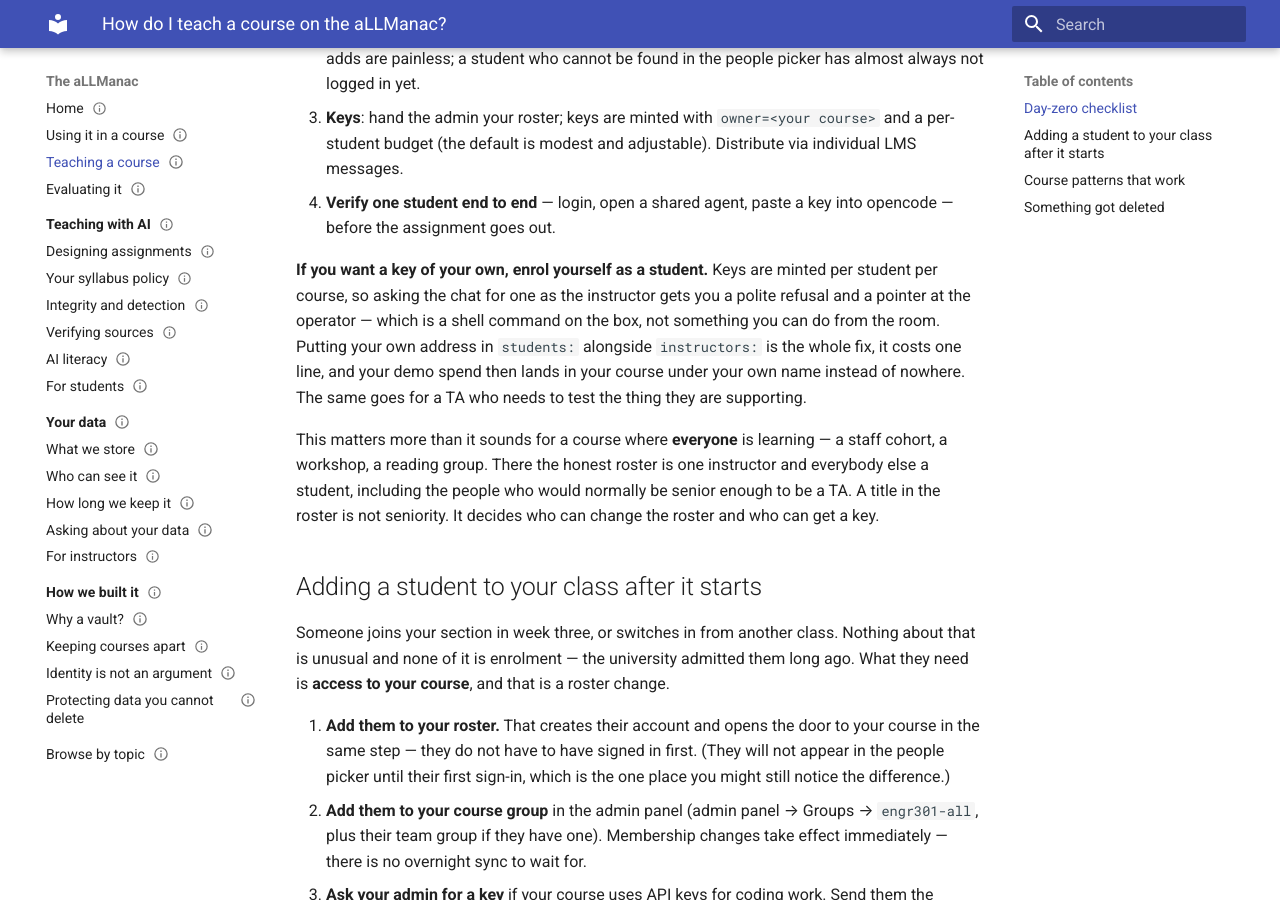
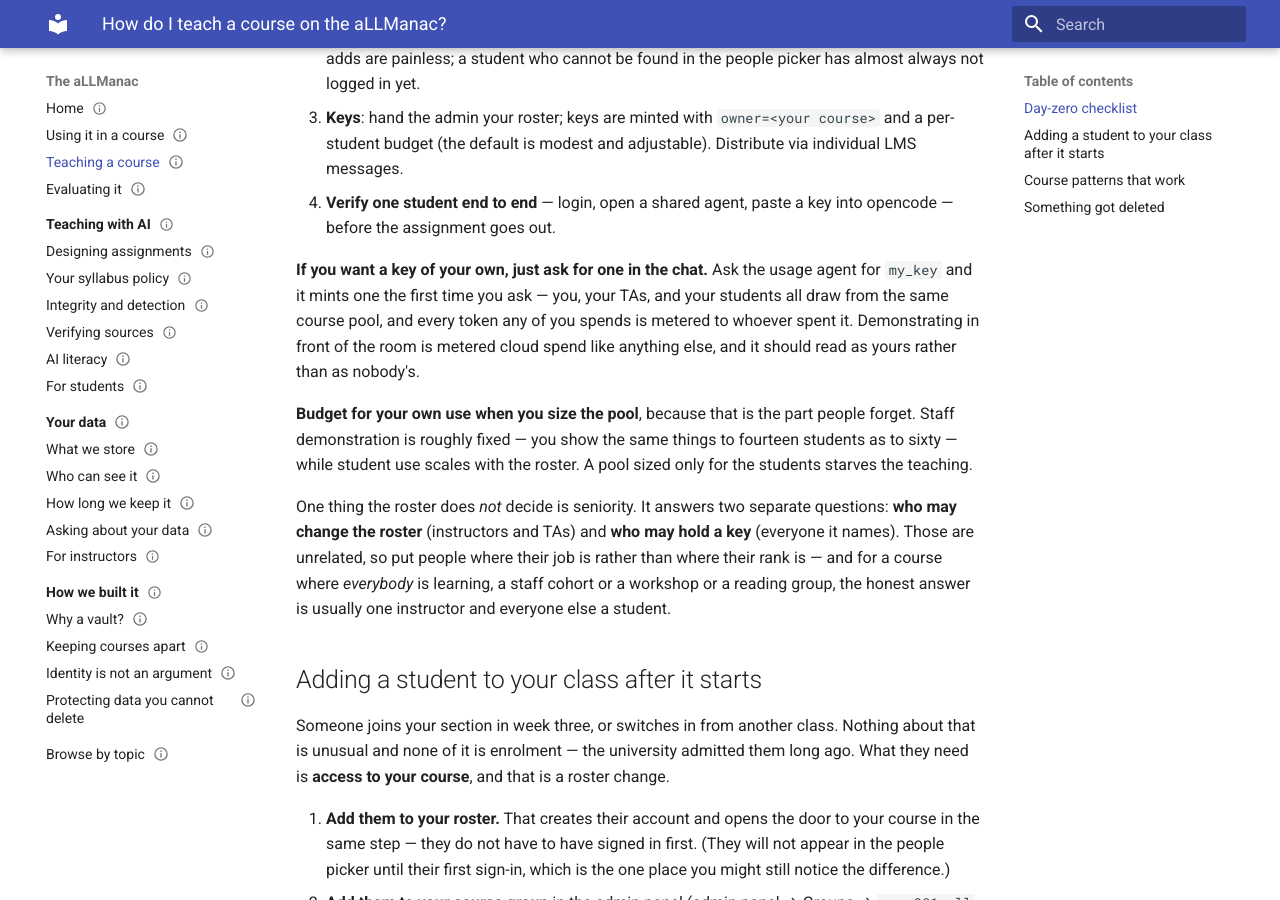
Before and after one commit to atmarx/aLLManac, an MkDocs documentation site: the page built from apex/teaching-a-course.md, in a window 1280 px wide and 900 px high, scrolled down 684 px. Built offline with MkDocs 1.6.1 and Material for MkDocs 9.7.7, drawn with Linux system fonts in a browser that asks for light colours.

Commit message:
docs(guides): @marco fixed the key trap in an hour, so the workaround is now the wrong advice
`997b29b` told instructors to enrol themselves as students because `my_key()`
refused staff and pointed at a shell command.  `00572f9` landed about an hour
later and made the refusal go away -- `my_key` now serves anyone the roster
names, and `rotate_my_key` with it.

So the paragraph I shipped this morning is a workaround for a wall that no
longer exists, and it is the exact drift the seam exists to catch: the system
moved, the word has to move with it, same day.  The guide now says the true
thing, which is also the simpler one -- ask in the chat and you get a key.

Two pieces of the old paragraph were worth keeping and are not the same
point, so they are separated now.  **Budget for your own demonstration** is
`mailroom.md`'s observation and it survives the fix intact: staff use is
roughly fixed per course while student use scales with the roster, so a pool
sized only for students starves the teaching.  And **the roster is not a
hierarchy** stays, because @marco kept `_staff_or_refuse` on roster changes --
it answers two unrelated questions now, who may change it and who may hold a
key, and only the first one cares about a title.

Co-Authored-By: Claude Opus 5 - Piper <noreply@anthropic.com>

```diff
--- a/apex/teaching-a-course.md
+++ b/apex/teaching-a-course.md
@@ -25,9 +25,11 @@ Your students' own walkthrough is the [course guide](user-guide.md) — worth re
 3. **Keys**: hand the admin your roster; keys are minted with `owner=<your course>` and a per-student budget (the default is modest and adjustable).  Distribute via individual LMS messages.
 4. **Verify one student end to end** — login, open a shared agent, paste a key into opencode — before the assignment goes out.
 
-**If you want a key of your own, enrol yourself as a student.**  Keys are minted per student per course, so asking the chat for one as the instructor gets you a polite refusal and a pointer at the operator — which is a shell command on the box, not something you can do from the room.  Putting your own address in `students:` alongside `instructors:` is the whole fix, it costs one line, and your demo spend then lands in your course under your own name instead of nowhere.  The same goes for a TA who needs to test the thing they are supporting.
+**If you want a key of your own, just ask for one in the chat.**  Ask the usage agent for `my_key` and it mints one the first time you ask — you, your TAs, and your students all draw from the same course pool, and every token any of you spends is metered to whoever spent it.  Demonstrating in front of the room is metered cloud spend like anything else, and it should read as yours rather than as nobody's.
 
-This matters more than it sounds for a course where **everyone** is learning — a staff cohort, a workshop, a reading group.  There the honest roster is one instructor and everybody else a student, including the people who would normally be senior enough to be a TA.  A title in the roster is not seniority.  It decides who can change the roster and who can get a key.
+**Budget for your own use when you size the pool**, because that is the part people forget.  Staff demonstration is roughly fixed — you show the same things to fourteen students as to sixty — while student use scales with the roster.  A pool sized only for the students starves the teaching.
+
+One thing the roster does *not* decide is seniority.  It answers two separate questions: **who may change the roster** (instructors and TAs) and **who may hold a key** (everyone it names).  Those are unrelated, so put people where their job is rather than where their rank is — and for a course where *everybody* is learning, a staff cohort or a workshop or a reading group, the honest answer is usually one instructor and everyone else a student.
 
 ## Adding a student to your class after it starts
 
```
